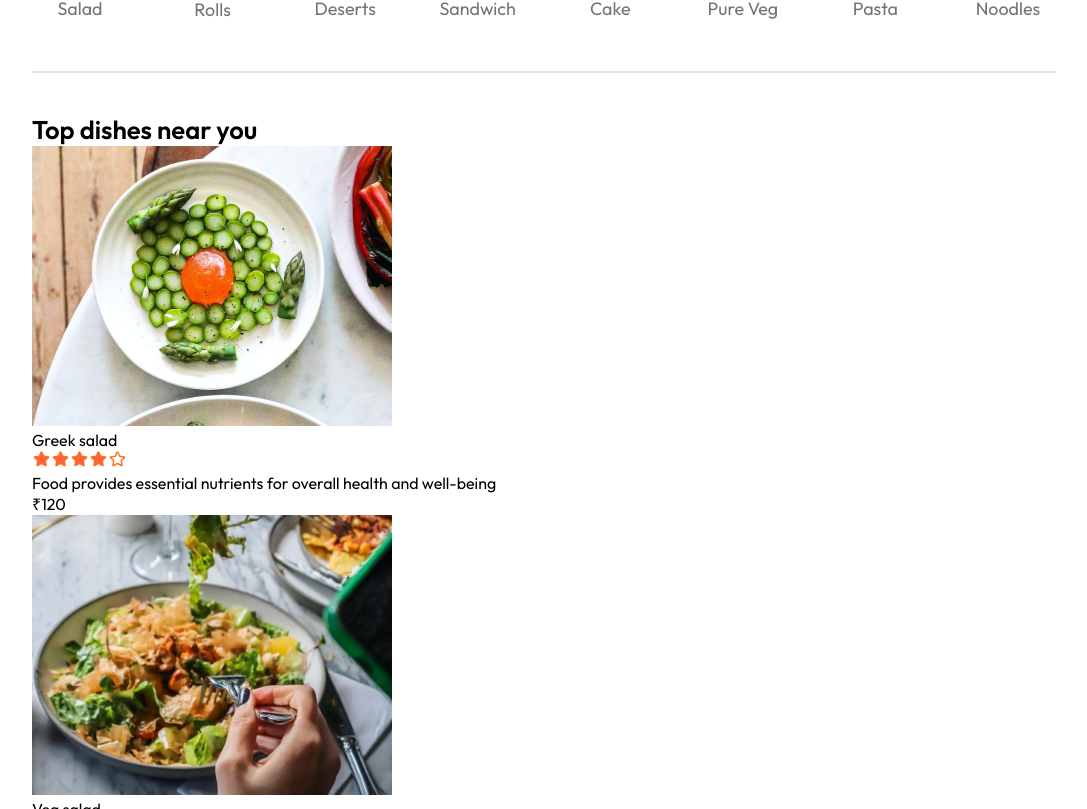
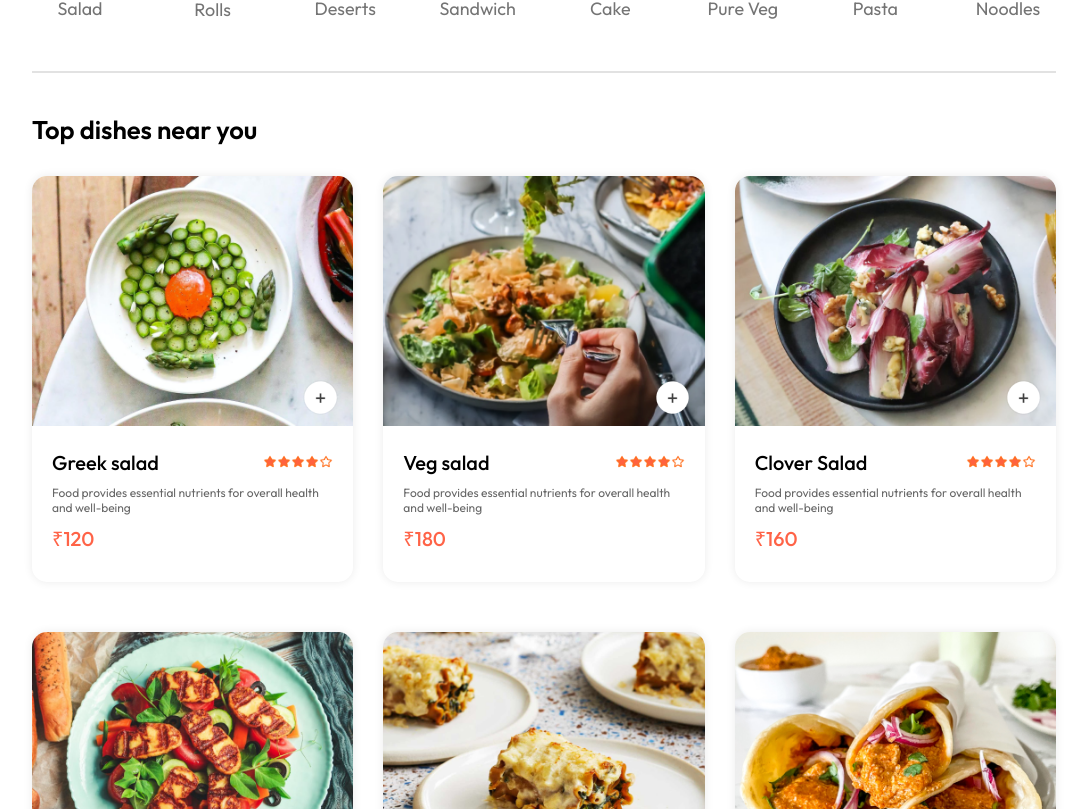
Before and after one commit to Amitrath124/food_del, a React (Vite) app in the folder food_delivery/: page / in a window 1280 px wide. Shown: the part 811-1620 px from the top of the page, without its empty margins (96-1183 px from the left). Built offline with nearby package versions, Linux system fonts and the light colour scheme.

Commit message:
Create add to cart and some food add

```diff
--- a/food_delivery/src/components/FoodDisplay/FoodDisplay.css
+++ b/food_delivery/src/components/FoodDisplay/FoodDisplay.css
@@ -7,4 +7,8 @@
 }
 .food-display-list{
     display: grid;
+    grid-template-columns: repeat(auto-fill, minmax(250px, 1fr));
+    margin-top: 30px;
+    gap: 30px;
+    row-gap: 50px;
 }
--- a/food_delivery/src/components/Fooditem/Fooditem.css
+++ b/food_delivery/src/components/Fooditem/Fooditem.css
@@ -0,0 +1,70 @@
+.food-item{
+    width: 100%;
+    margin: auto;
+    border-radius: 15px;
+    box-shadow: 0px 0px 10px #00000015;
+    transition: 0.3s;
+    animation: fadeIn 1s ease-in-out;
+}
+.food-item-image{
+    width: 100%;
+    border-radius: 15px 15px 0px 0px;
+}
+.food-item-info{
+    padding: 20px;
+}
+.food-item-name-rating{
+    display: flex;
+    justify-content: space-between;
+    align-items: center;
+    margin-bottom: 10px;
+}
+.food-item-name-rating p{
+    font-size: 20px;
+    font-weight: 500;
+}
+.food-item-name-rating img{
+    width: 70px;
+
+}
+.food-item-description{
+    color: #676767;
+    font-size: 12px;
+}
+.food-item-price{
+    color: tomato;
+    font-size: 20px;
+    font-weight: 500;
+    margin: 10px 0px;
+}
+.food-item-img-container{
+    position: relative;
+}
+.food-item-img-container .add{
+    width: 35px;
+    position: absolute;
+    bottom: 15px;
+    right: 15px;
+    cursor: pointer;
+    border-radius: 50%;
+
+}
+.food-item-counter{
+    position: absolute;
+    bottom: 15px;
+    right: 15px;
+    display: flex;
+    align-items: center;
+    gap: 10px;
+    background: white;
+    padding: 6px ;
+    border-radius: 50px;
+    box-shadow: 0px 0px 5px #00000015;
+}
+.food-item-counter img{
+    width: 30px;
+    cursor: pointer;
+}
+.food-item-counter p{
+    margin: 0 5px;
+}
--- a/food_delivery/src/components/Fooditem/Fooditem.jsx
+++ b/food_delivery/src/components/Fooditem/Fooditem.jsx
@@ -1,12 +1,23 @@
-import React from 'react'
+import React, { useContext} from 'react'
 import './Fooditem.css'
 import { assets } from '../../assets/assets 2'
+import { StoreContext } from '../../context/StoreContext'
 
-const Fooditem = ({id,name,price,description,image}) => {
+const Fooditem = ({ id, name, price, description, image }) => {
+
+  const{cartItems,addToCart,removeFromCart} = useContext(StoreContext)
   return (
     <div className='food-item'>
       <div className='food-item-img-container'>
         <img className='food-item-image' src={image} alt="" />
+        {!cartItems[id]
+        ? <img className='add' onClick={() => addToCart(id)} src={assets.add_icon_white} alt="" /> :
+          <div className='food-item-counter'>
+            <img onClick={() => removeFromCart(id)} src={assets.remove_icon_red} alt='' />
+            <p>{cartItems[id]}</p>
+            <img onClick={() => addToCart(id)} src={assets.add_icon_green} />
+          </div>
+        }
       </div>
       <div className="food-item-info">
         <div className="food-item-name-rating">
--- a/food_delivery/src/context/StoreContext.jsx
+++ b/food_delivery/src/context/StoreContext.jsx
@@ -1,14 +1,38 @@
-import { createContext } from "react";
+import { createContext, useEffect, useState } from "react";
 import { food_list } from "../assets/assets 2";
 
 export const StoreContext = createContext(null)
 const StoreContextProvider = (props) => {
-    const contextValue ={
-        food_list
+    const [cartItems, setCartItems] = useState({})
+
+    const addToCart = (itemId) => {
+        if (!cartItems[itemId]) {
+            setCartItems((prev) => ({ ...prev, [itemId]: 1 }))
+        }
+        else {
+            setCartItems((prev) => ({ ...prev, [itemId]: prev[itemId] + 1 }))
+        }
+    }
+
+    const removeFromCart = (itemId) => {
+        setCartItems((prev) => ({ ...prev, [itemId]: prev[itemId] - 1 }))
+    }
+
+    useEffect(() =>{
+        console.log(cartItems);
+
+    },[cartItems])
+
+    const contextValue = {
+        food_list,
+        cartItems,
+        setCartItems,
+        addToCart,
+        removeFromCart
     }
 
 
-    return(
+    return (
         <StoreContext.Provider value={contextValue}>
             {props.children}
         </StoreContext.Provider>
```
Lines whose indentation alone changed are shown as unchanged.
